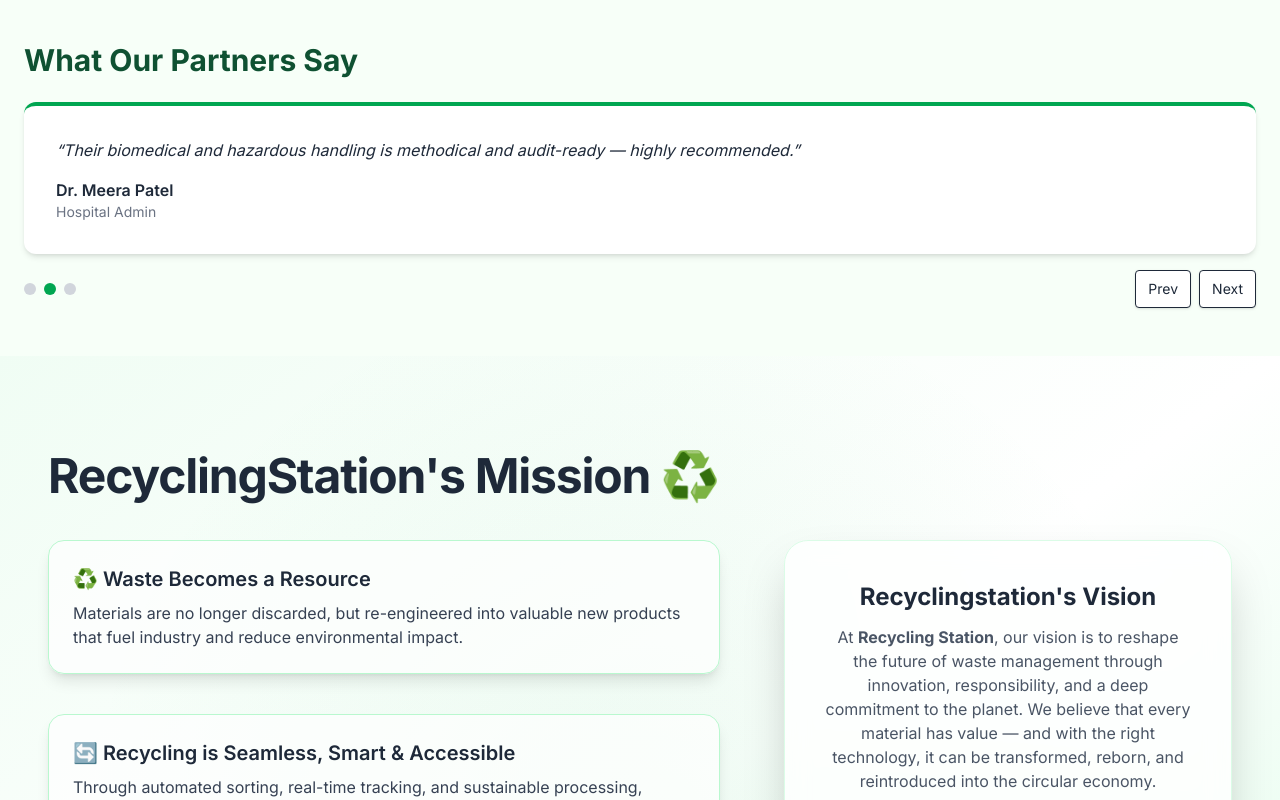
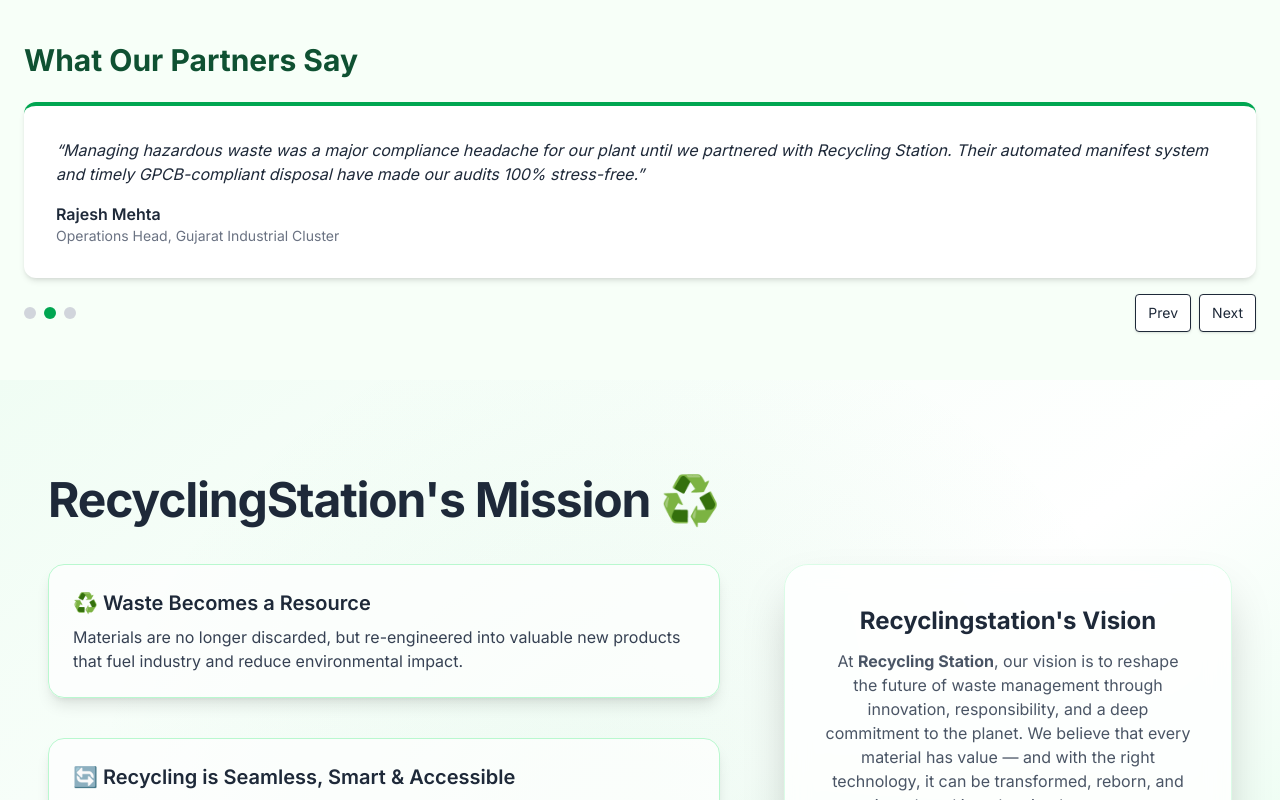
Before and after one commit to rathoredeependra08/Project-RecyclingStation.in-Website, a React app in the folder frontend/: page /about in a window 1280 px wide. Shown: the part 3240-4040 px from the top of the page. Built offline with nearby package versions, Linux system fonts and the light colour scheme; the HTML template or start-up script is replaced by a standard one.

Commit message:
Brief and descriptive message about your changes

```diff
--- a/frontend/src/pages/AboutUs.jsx
+++ b/frontend/src/pages/AboutUs.jsx
@@ -275,7 +275,7 @@
   const [testiIndex, setTestiIndex] = useState(0);
   const testimonials = [
     { name: "Suresh Kumar", role: "Facility Manager — Auto Component Plant", quote: "Recycling Station improved our scrap recovery by 40% and simplified regulatory reporting." },
-    { name: "Dr. Meera Patel", role: "Hospital Admin", quote: "Their biomedical and hazardous handling is methodical and audit-ready — highly recommended." },
+    { name: "Rajesh Mehta", role: "Operations Head, Gujarat Industrial Cluster", quote: "Managing hazardous waste was a major compliance headache for our  plant until we partnered with Recycling Station. Their automated manifest system and timely GPCB-compliant disposal have made our audits 100% stress-free." },
     { name: "Anita Verma", role: "Residential Committee Head", quote: "The pickup scheduling and rewards made our colony actively recycle for the first time." },
   ];
 
@@ -481,12 +481,10 @@
        <RecyclingProcessSVG />
         <IndustryGrid />
        <ImpactSection />
-        <Footer />
+
         </>
       {/* --- 7. CTA FOOTER (from 2nd code, content updated) --- */}
-      <section className="max-w-7xl mx-auto px-6 py-12">
-        <GradientCTA />
-      </section>
+
     </main>
   );
 }
```
